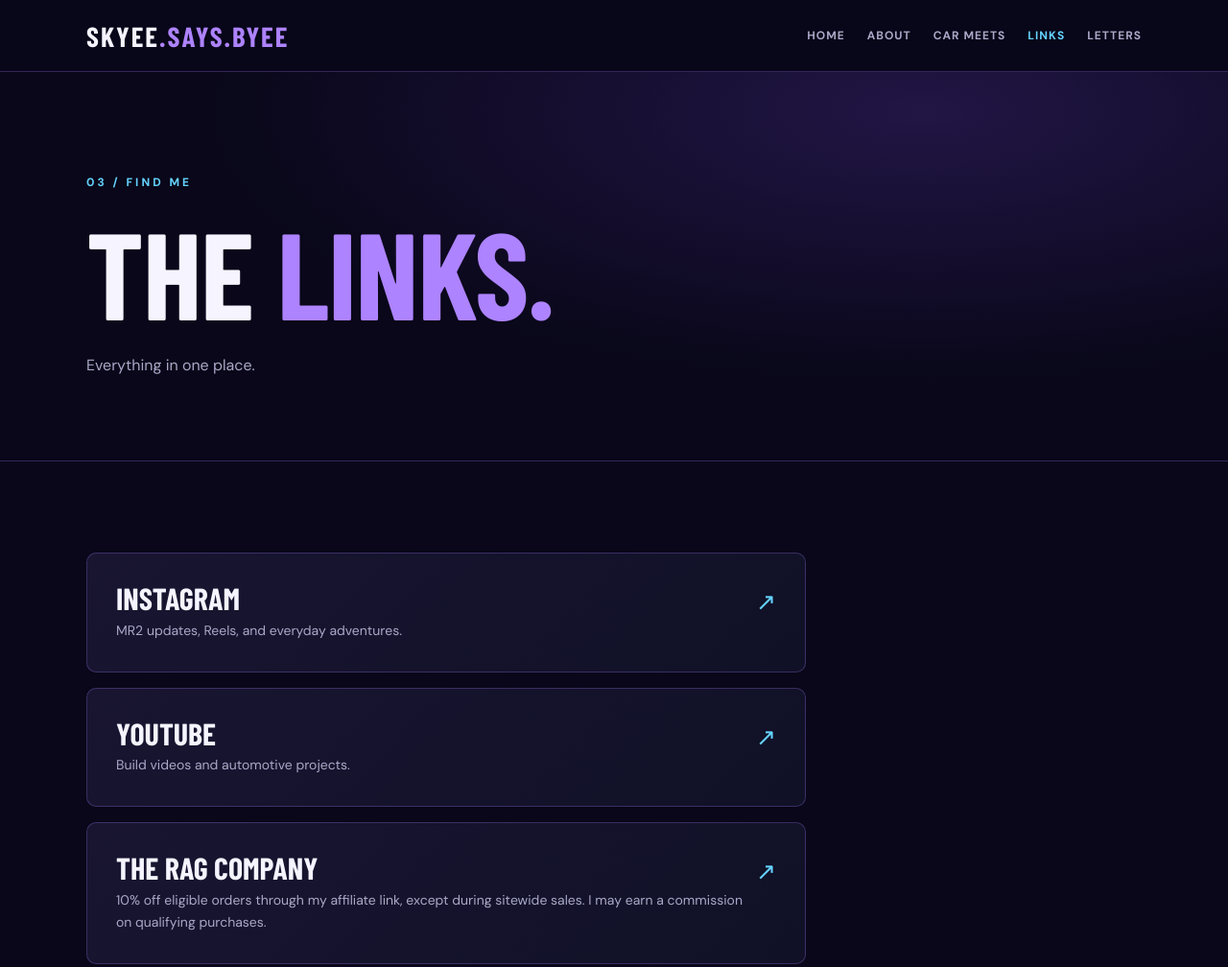
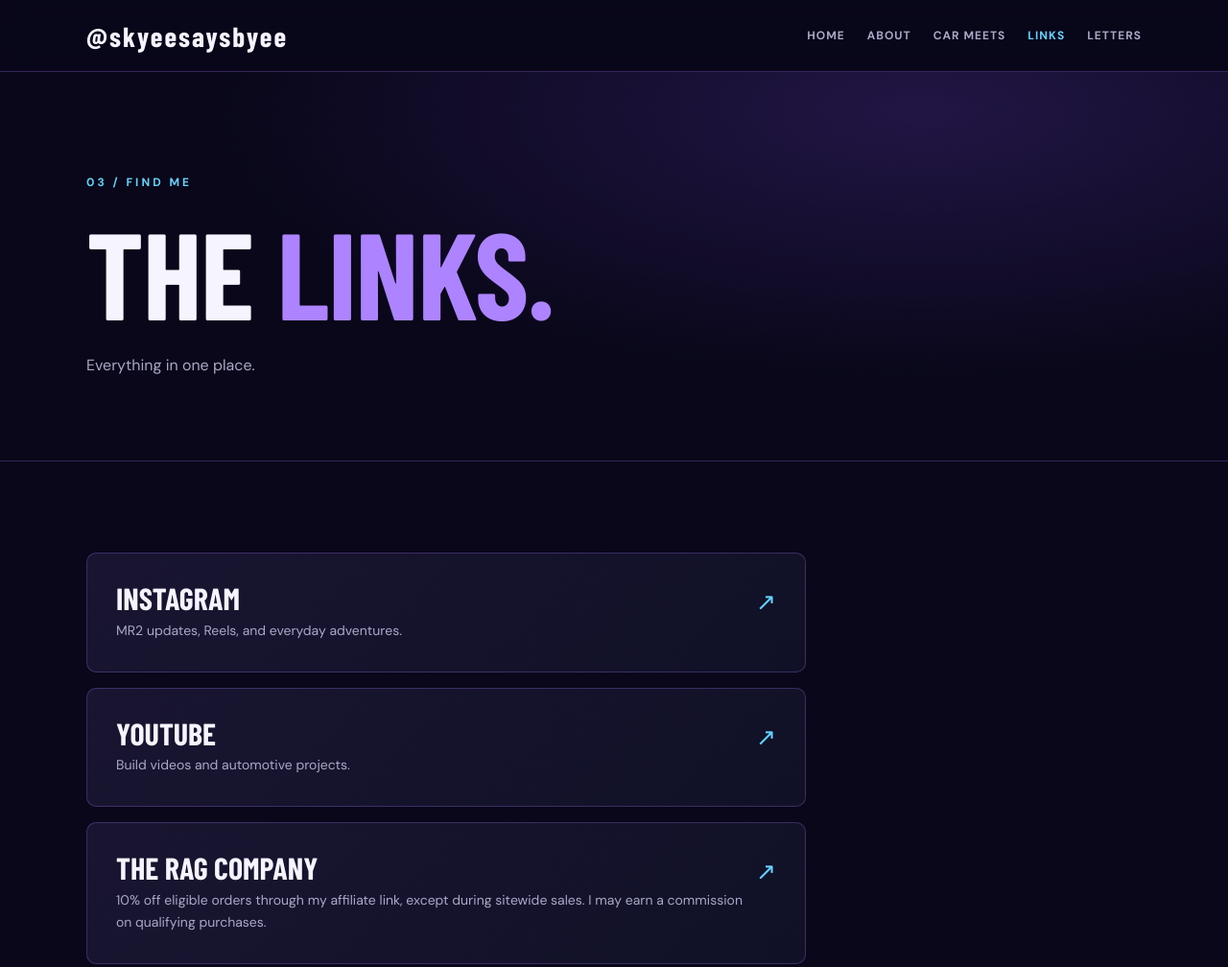
Before and after one commit to Skyeesaysbyee/skyeesaysbyee, a plain HTML site: page links.html in a window 1280 px wide. Shown: the top 1008 px of the page at 96% size. Drawn offline with nearby package versions, Linux system fonts and the light colour scheme; a web font is replaced by a local one.

Commit message:
Update links.html

```diff
--- a/links.html
+++ b/links.html
@@ -13,7 +13,7 @@
 <header>
   <div class="container nav">
     <a class="logo" href="index.html">
-      SKYEE<span>.SAYS.BYEE</span>
+      @skyeesaysbyee</span>
     </a>
 
     <nav aria-label="Main navigation">
@@ -66,7 +66,7 @@
         <!-- YOUTUBE -->
         <a
           class="link-card"
-          href="https://www.youtube.com/"
+          href="https://www.youtube.com/@Skyeesaysbyee"
           target="_blank"
           rel="noopener noreferrer">
 
```
